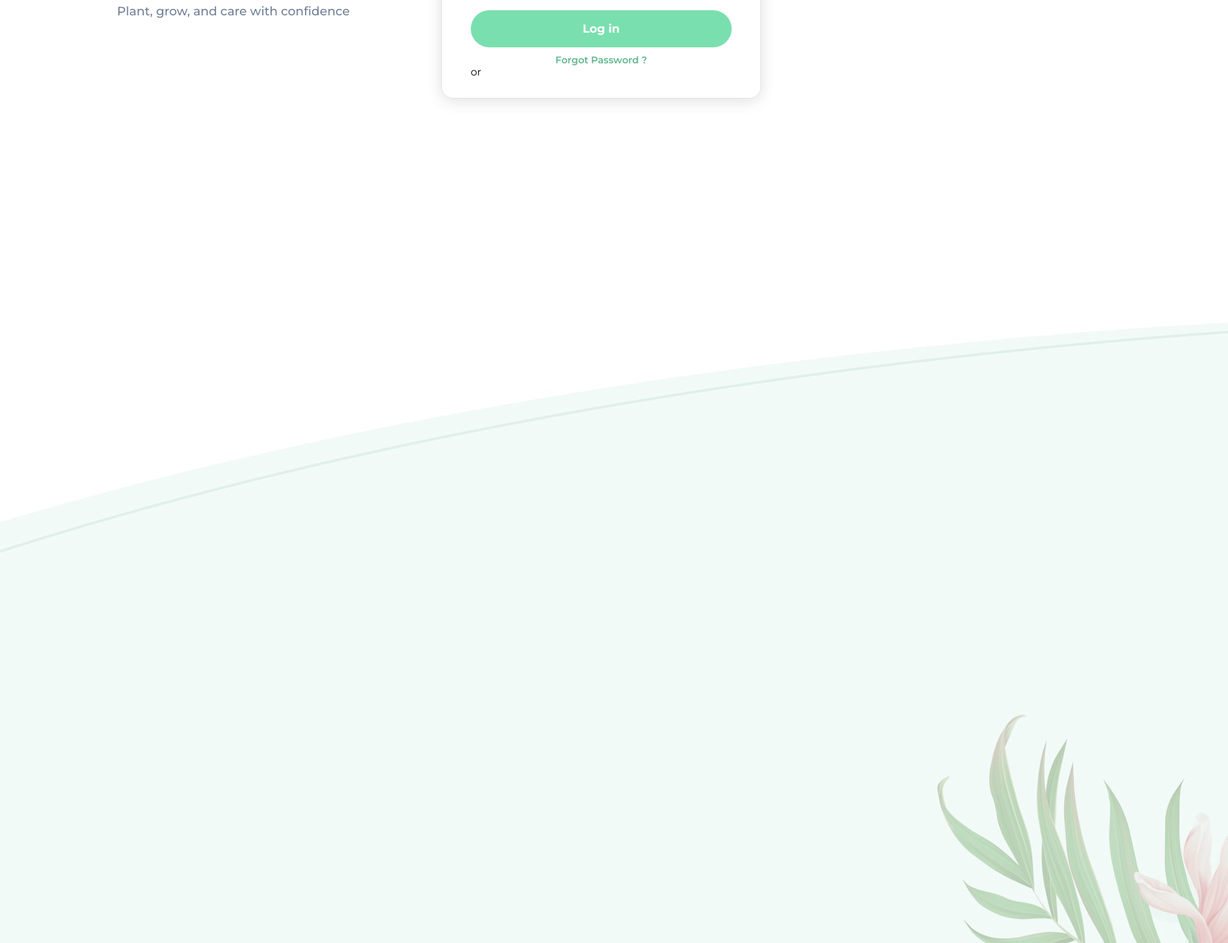
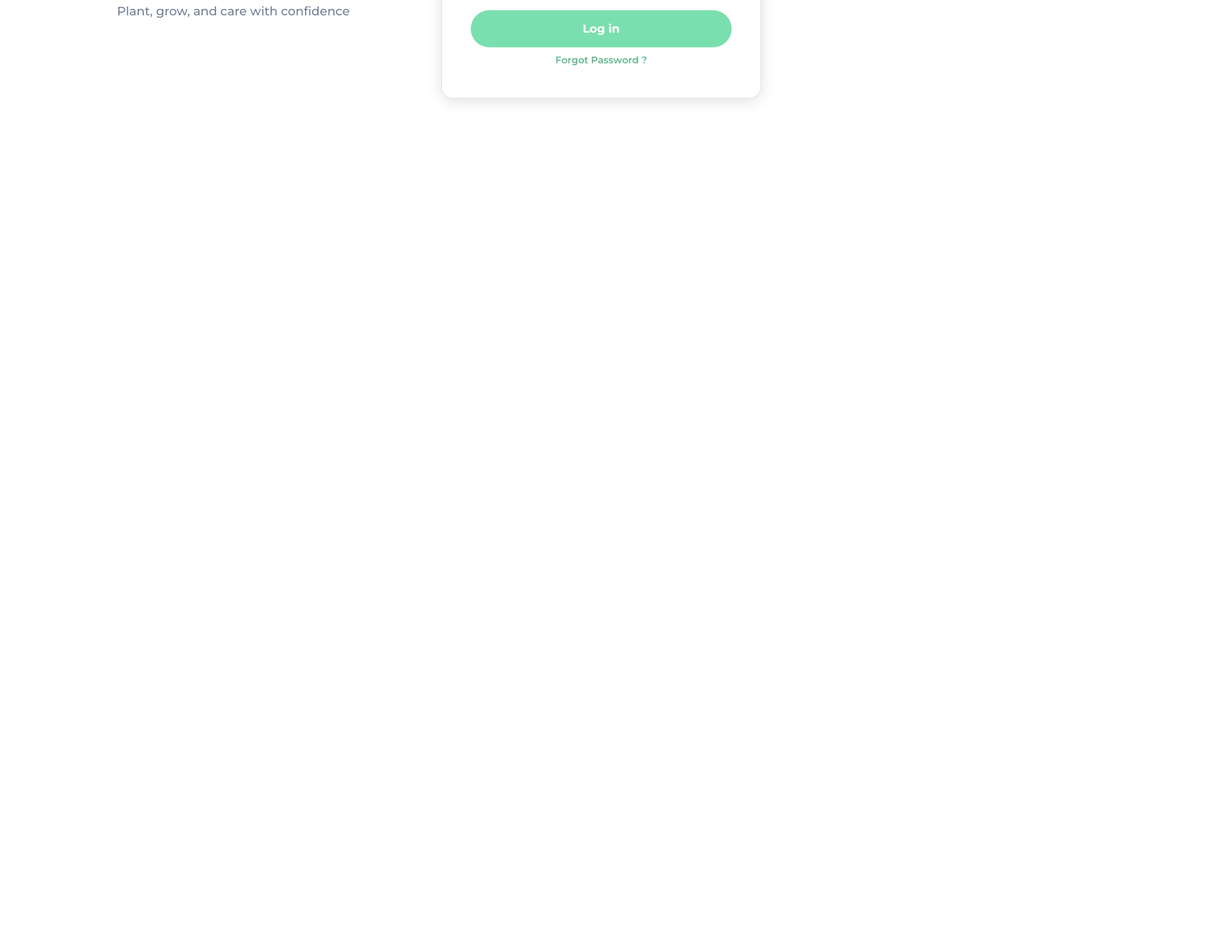
Before and after one commit to YSaiPranavReddy/plant-disease-detection-web, a website with bundled scripts: page frontend/public/loginpage.html in a window 1280 px wide. Shown: the part 434-1908 px from the top of the page at 64% size, 1920 px wide, since content can reach past the window. After the commit the page ends 800 px from the top, so only its background shows below. Built offline with nearby package versions, Linux system fonts and the light colour scheme.

Commit message:
Update loginpage.html

```diff
--- a/frontend/public/loginpage.html
+++ b/frontend/public/loginpage.html
@@ -4,21 +4,16 @@
     <meta charset="UTF-8" />
     <meta name="viewport" content="width=device-width, initial-scale=1.0" />
     <title>Bloom - A Plant's Campanion</title>
-     <link
-      rel="shortcut icon"
-      type="x-icon"
-      href="Images/logo.webp"
-    />
+    <link rel="shortcut icon" type="x-icon" href="Images/logo.webp" />
     <link rel="stylesheet" href="css/loginpage.css" />
   </head>
   <body>
     <!-- ! HEADER SECTION ( NAVIGATION ) -->
     <div class="header">
-      <div class="head-img">
-        <img src="../Images/headerimg.jpg" alt="" />
-      </div>
       <div class="sub-top-logo">
-        <a href="index.html"><img src="Images/logo.webp" alt="Bloom logo" /> Bloom</a>
+        <a href="index.html"
+          ><img src="Images/logo.webp" alt="Bloom logo" /> Bloom</a
+        >
       </div>
     </div>
     <!-- ! MAIN SECTION -->
@@ -114,14 +109,6 @@
 
             <button class="loginbtn" style="cursor: pointer">Log in</button>
             <p class="fpwd">Forgot Password ?</p>
-
-            <div class="or">
-              <p>or</p>
-            </div>
-
-            <div class="otheroptions">
-              <!-- Same Google/Facebook buttons as above -->
-            </div>
           </div>
 
           <div class="signupside">
@@ -170,70 +157,10 @@
             <button class="signupbtn" style="margin-bottom: 18px">
               Sign up
             </button>
-
-            <div style="margin-bottom: 10px" class="or">
-              <p>or</p>
-            </div>
-
-            <div class="otheroptions">
-              <div class="google">
-                <svg
-                  version="1.1"
-                  xmlns="http://www.w3.org/2000/svg"
-                  viewBox="0 0 48 48"
-                  class="LgbsSe-Bz112c"
-                >
-                  <g>
-                    <path
-                      fill="#EA4335"
-                      d="M24 9.5c3.54 0 6.71 1.22 9.21 3.6l6.85-6.85C35.9 2.38 30.47 0 24 0 14.62 0 6.51 5.38 2.56 13.22l7.98 6.19C12.43 13.72 17.74 9.5 24 9.5z"
-                    ></path>
-                    <path
-                      fill="#4285F4"
-                      d="M46.98 24.55c0-1.57-.15-3.09-.38-4.55H24v9.02h12.94c-.58 2.96-2.26 5.48-4.78 7.18l7.73 6c4.51-4.18 7.09-10.36 7.09-17.65z"
-                    ></path>
-                    <path
-                      fill="#FBBC05"
-                      d="M10.53 28.59c-.48-1.45-.76-2.99-.76-4.59s.27-3.14.76-4.59l-7.98-6.19C.92 16.46 0 20.12 0 24c0 3.88.92 7.54 2.56 10.78l7.97-6.19z"
-                    ></path>
-                    <path
-                      fill="#34A853"
-                      d="M24 48c6.48 0 11.93-2.13 15.89-5.81l-7.73-6c-2.15 1.45-4.92 2.3-8.16 2.3-6.26 0-11.57-4.22-13.47-9.91l-7.98 6.19C6.51 42.62 14.62 48 24 48z"
-                    ></path>
-                    <path fill="none" d="M0 0h48v48H0z"></path>
-                  </g>
-                </svg>
-                <p>Google</p>
-              </div>
-
-              <div class="facebook">
-                <svg
-                  xmlns="http://www.w3.org/2000/svg"
-                  viewBox="0 0 1024 1024"
-                  id="facebook"
-                >
-                  <path
-                    fill="#1877f2"
-                    d="M1024,512C1024,229.23016,794.76978,0,512,0S0,229.23016,0,512c0,255.554,187.231,467.37012,432,505.77777V660H302V512H432V399.2C432,270.87982,508.43854,200,625.38922,200,681.40765,200,740,210,740,210V336H675.43713C611.83508,336,592,375.46667,592,415.95728V512H734L711.3,660H592v357.77777C836.769,979.37012,1024,767.554,1024,512Z"
-                  ></path>
-                  <path
-                    fill="#fff"
-                    d="M711.3,660,734,512H592V415.95728C592,375.46667,611.83508,336,675.43713,336H740V210s-58.59235-10-114.61078-10C508.43854,200,432,270.87982,432,399.2V512H302V660H432v357.77777a517.39619,517.39619,0,0,0,160,0V660Z"
-                  ></path>
-                </svg>
-                <p>Facebook</p>
-              </div>
-            </div>
           </div>
         </div>
       </div>
     </div>
-
-    <footer>
-      <div class="image">
-        <img src="/Images/footerimg.jpg" alt="" />
-      </div>
-    </footer>
     <script src="js/loginpage.js" type="module"></script>
   </body>
 </html>
```
